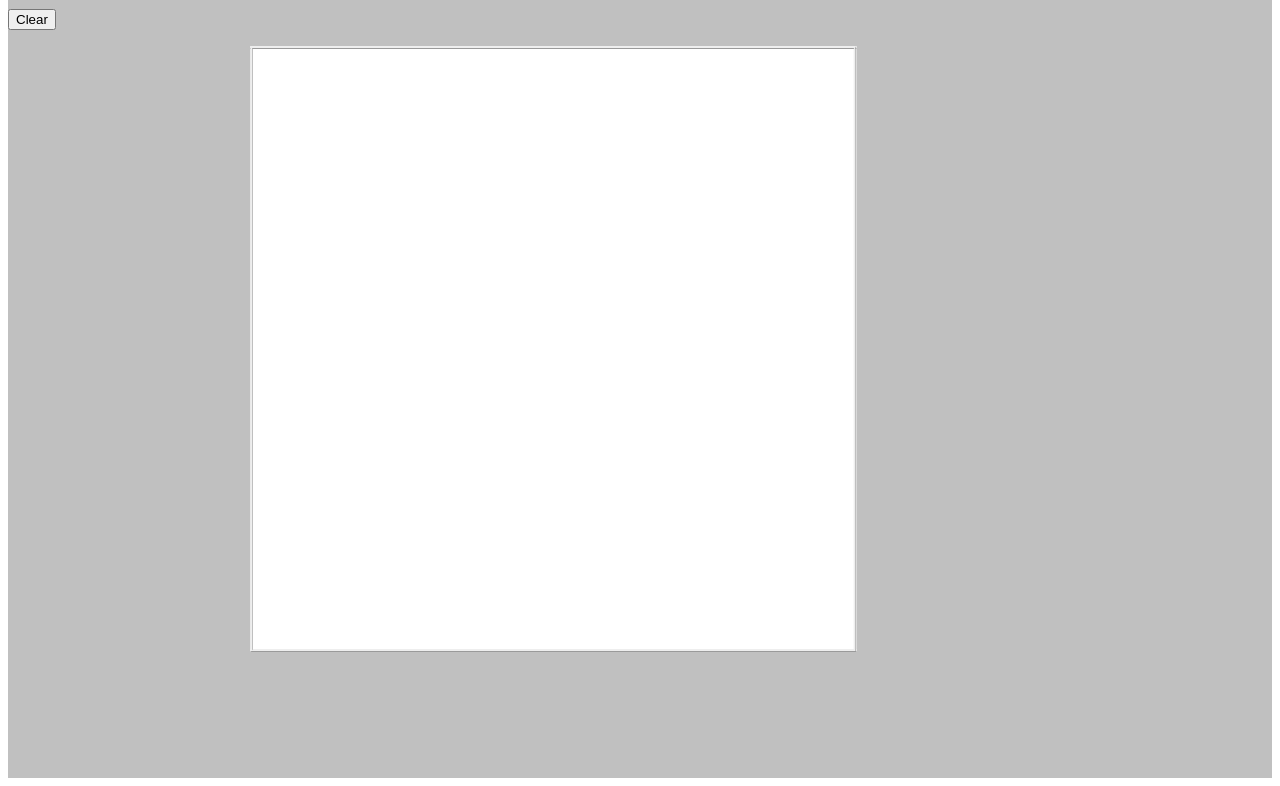
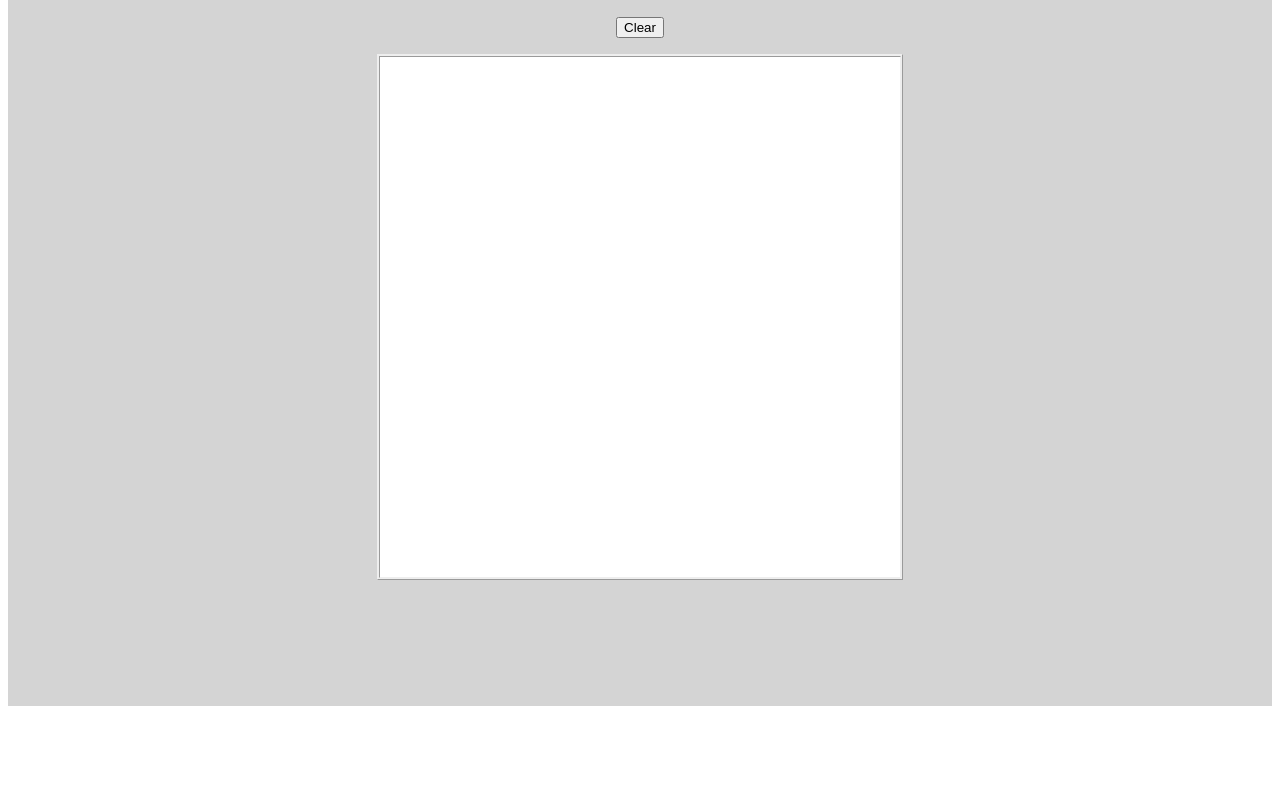
Before and after one commit to LeonardoLGDS/ETCH-A-SKETCH, a plain HTML site: page index.html in a window 1280 px wide. Shown: the part 127-913 px from the top of the page. After the commit the page ends 841 px from the top, so only its background shows below. Drawn offline with Linux system fonts and the light colour scheme.

Commit message:
exercise finished

```diff
--- a/index.html
+++ b/index.html
@@ -1,7 +1,7 @@
 <!DOCTYPE HTML>
 <html>
 <link rel="stylesheet" href="style.css">
-<main style="background-color: silver;">
+<main style="background-color: rgb(212, 212, 212);">
     <h1>Etch-A-Sketch</h1>
 
     <form>
@@ -16,4 +16,5 @@
 </main>
 
 <script src="script.js"></script>
+
 </html>
--- a/style.css
+++ b/style.css
@@ -1,17 +1,21 @@
 main {
     padding-bottom: 10%;
-}
-h1 {
+    display: flex;
+    flex-direction: column;
+    justify-content: center;
     text-align: center;
 }
+
 #container {
     display: grid;
-  height: 600px;
-  width: 600px;
+    justify-content: center;
+    height: 65vh;
+    width: 65vh;
     background-color: white;
     border: ridge;
-  transform: translate(40%);
+    margin: 0 auto 0 auto;
 }
+
 .square {
     border: none;
     border-color: silver;
```
Also changed, not shown: script.js (+4 -4 lines). Lines whose indentation alone changed are shown as unchanged.
